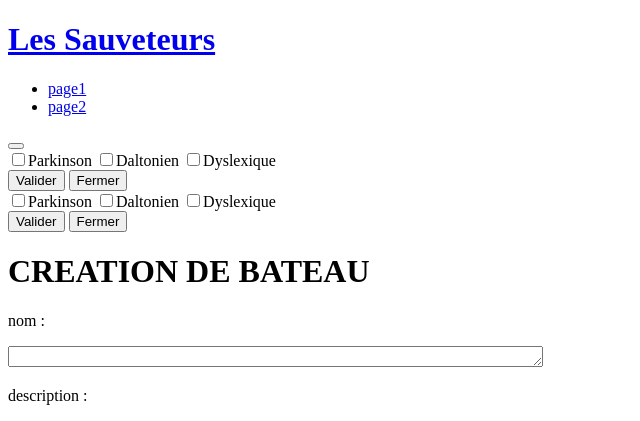
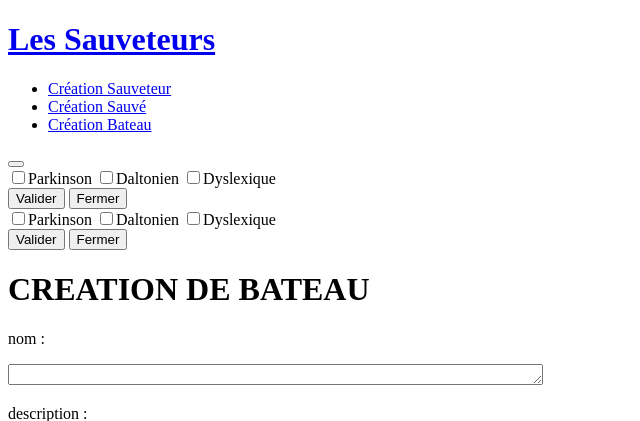
Before and after one commit to FloDarPie/PassagePython, a PHP site: template php/pages/creation/bateau.php in a window 1280 px wide. Shown: the top 421 px of the page, without its empty margins (0-640 px from the left). Run offline with PHP 8.4, Linux system fonts and the light colour scheme; the template is opened without the code that fills it, so the values that code supplies are empty.

```diff
--- a/php/header.php
+++ b/php/header.php
@@ -2,8 +2,9 @@
   <h1><a href="/index.php">Les Sauveteurs</a></h1>
   <nav>
     <ul>
-      <li><a href="#">page1</a></li>
-      <li><a href="#">page2</a></li>
+      <li><a href="#">Création Sauveteur</a></li>
+      <li><a href="#">Création Sauvé</a></li>
+      <li><a href="#">Création Bateau</a></li>
     </ul>
   </nav>
   <button type="button" name="button" onclick="openForm()"><i class="fas fa-wheelchair"></i></button>
```
